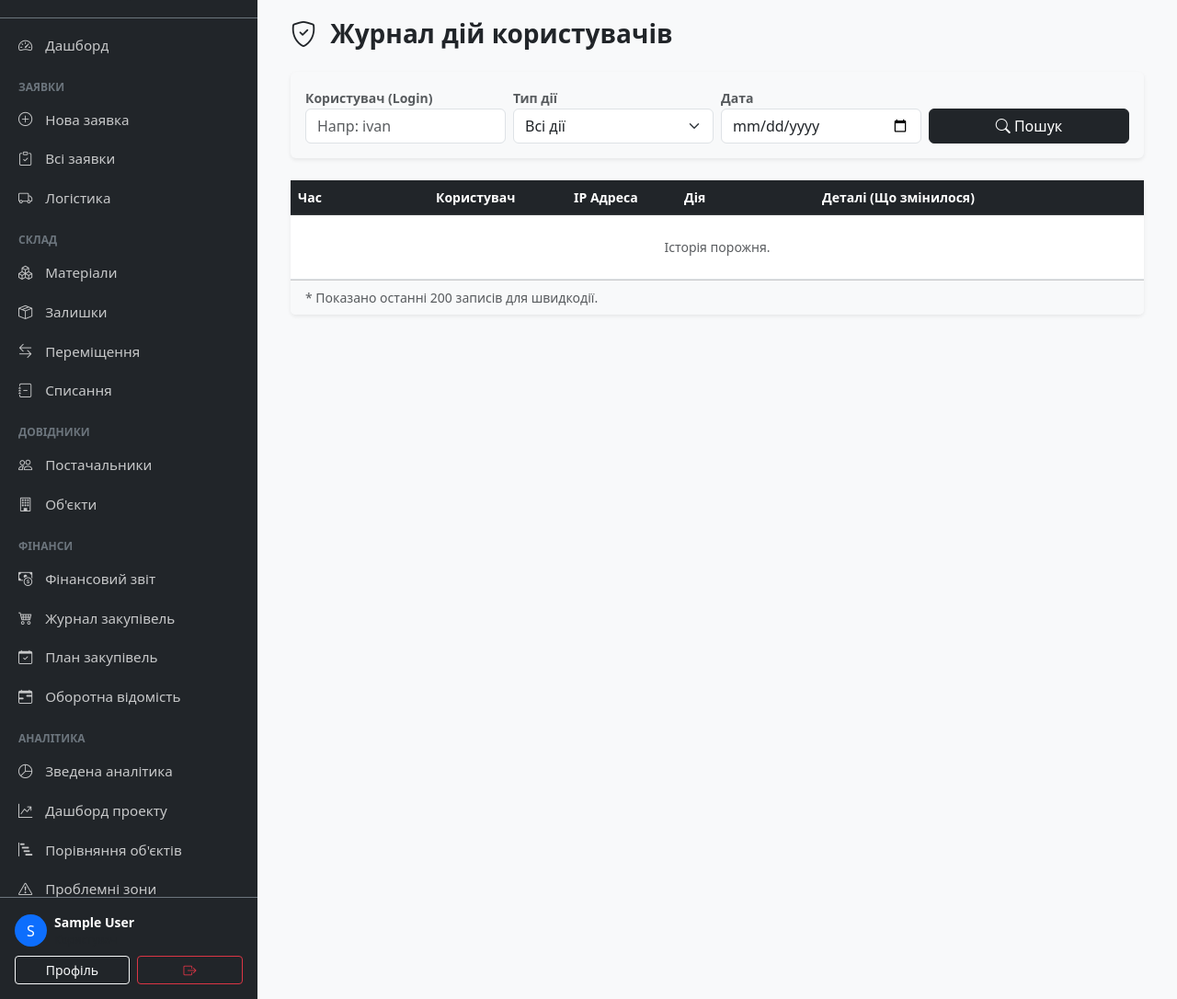
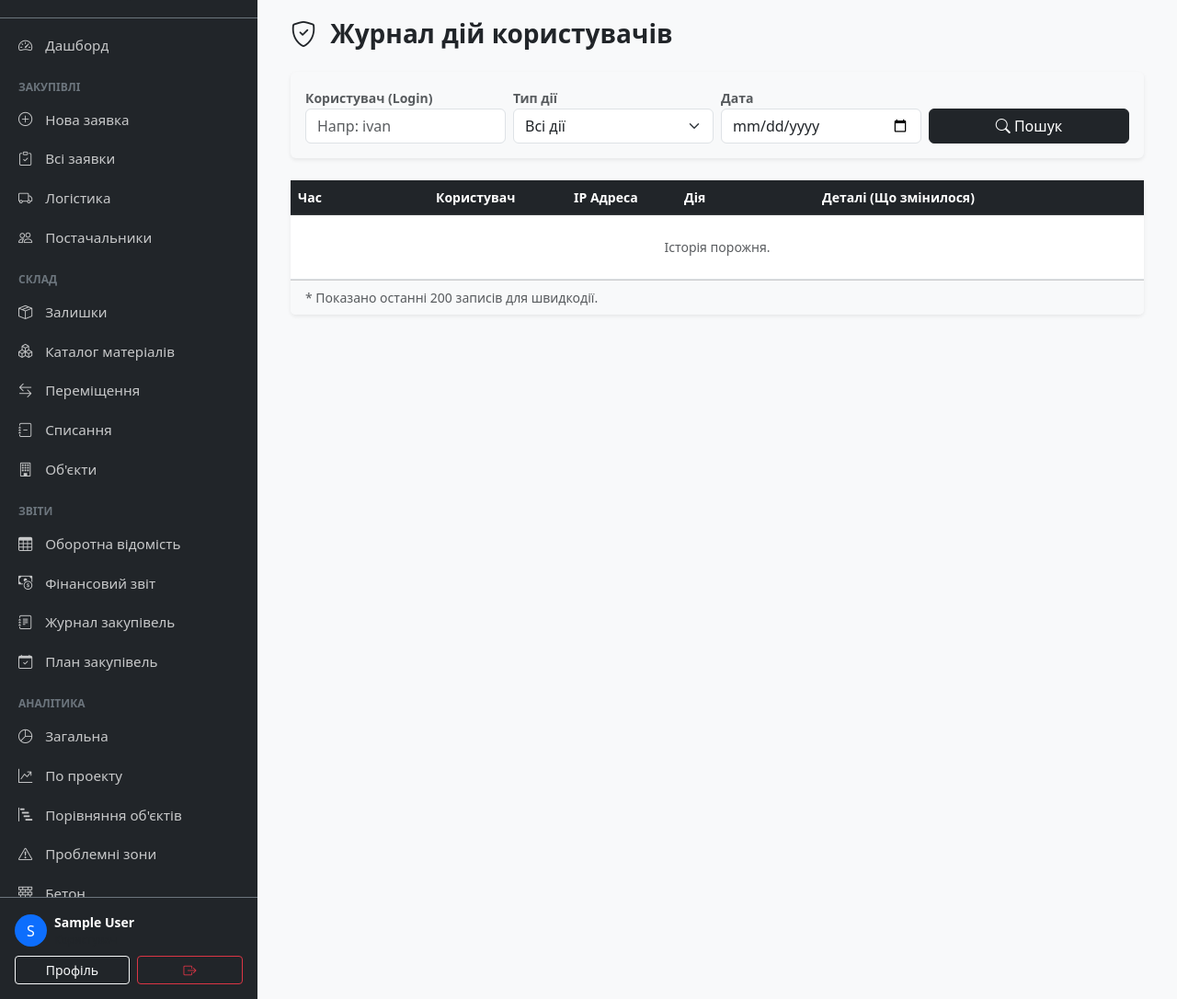
Before and after one commit to andre20122002/construction-crm, a Django app: page /reports/audit/ in a window 1280 px wide. Shown: the part 66-1152 px from the top of the page at 92% size. Run offline with Django 5.2, Linux system fonts and the light colour scheme; the visitor is signed in with stand-in values (Sample User, id 1); data comes from the database, SQL or seed files in the repository; data that the repository does not hold is empty; parts of the project's set-up code (start-up, migrations or seed data) failed here and were passed over; some libraries are stand-ins or nearby versions.

Commit message:
Reorganize sidebar menu for better UX
- Renamed sections for clarity: Закупівлі, Склад, Звіти, Аналітика, Журнали
- Moved Постачальники under Закупівлі (procurement workflow)
- Moved Об'єкти under Склад (inventory management)
- Combined all analytics under Аналітика section
- Reordered items by frequency of use
- Added comments for section grouping

Co-Authored-By: Claude Opus 4.5 <noreply@anthropic.com>

```diff
--- a/warehouse/templates/warehouse/base.html
+++ b/warehouse/templates/warehouse/base.html
@@ -118,7 +118,8 @@
                 {% if user.is_staff %}
                     <!-- === МЕНЮ МЕНЕДЖЕРА === -->
 
-                    <div class="sidebar-heading">Заявки</div>
+                    <!-- ЗАКУПІВЛІ - щоденна робота -->
+                    <div class="sidebar-heading">Закупівлі</div>
                     <li class="nav-item">
                         <a href="{% url 'create_order' %}" class="nav-link {% if route_name == 'create_order' %}active{% endif %}">
                             <i class="bi bi-plus-circle"></i> Нова заявка
@@ -134,16 +135,22 @@
                             <i class="bi bi-truck"></i> Логістика
                         </a>
                     </li>
+                    <li class="nav-item">
+                        <a href="{% url 'suppliers_rating' %}" class="nav-link {% if route_name == 'suppliers_rating' %}active{% endif %}">
+                            <i class="bi bi-people"></i> Постачальники
+                        </a>
+                    </li>
 
+                    <!-- СКЛАД - управління запасами -->
                     <div class="sidebar-heading">Склад</div>
                     <li class="nav-item">
-                        <a href="{% url 'material_list' %}" class="nav-link {% if route_name == 'material_list' %}active{% endif %}">
-                            <i class="bi bi-boxes"></i> Матеріали
+                        <a href="{% url 'stock_balance_report' %}" class="nav-link {% if route_name == 'stock_balance_report' %}active{% endif %}">
+                            <i class="bi bi-box-seam"></i> Залишки
                         </a>
                     </li>
                     <li class="nav-item">
-                        <a href="{% url 'stock_balance_report' %}" class="nav-link {% if route_name == 'stock_balance_report' %}active{% endif %}">
-                            <i class="bi bi-box-seam"></i> Залишки
+                        <a href="{% url 'material_list' %}" class="nav-link {% if route_name == 'material_list' %}active{% endif %}">
+                            <i class="bi bi-boxes"></i> Каталог матеріалів
                         </a>
                     </li>
                     <li class="nav-item">
@@ -156,20 +163,19 @@
                             <i class="bi bi-journal-minus"></i> Списання
                         </a>
                     </li>
-
-                    <div class="sidebar-heading">Довідники</div>
-                    <li class="nav-item">
-                        <a href="{% url 'suppliers_rating' %}" class="nav-link {% if route_name == 'suppliers_rating' %}active{% endif %}">
-                            <i class="bi bi-people"></i> Постачальники
-                        </a>
-                    </li>
                     <li class="nav-item">
                         <a href="{% url 'warehouse_detail' 1 %}" class="nav-link {% if route_name == 'warehouse_detail' %}active{% endif %}">
                             <i class="bi bi-building"></i> Об'єкти
                         </a>
                     </li>
 
-                    <div class="sidebar-heading">Фінанси</div>
+                    <!-- ЗВІТИ - фінанси та документи -->
+                    <div class="sidebar-heading">Звіти</div>
+                    <li class="nav-item">
+                        <a href="{% url 'period_report' %}" class="nav-link {% if route_name == 'period_report' %}active{% endif %}">
+                            <i class="bi bi-table"></i> Оборотна відомість
+                        </a>
+                    </li>
                     <li class="nav-item">
                         <a href="{% url 'financial_report' %}" class="nav-link {% if route_name == 'financial_report' %}active{% endif %}">
                             <i class="bi bi-cash-coin"></i> Фінансовий звіт
@@ -177,7 +183,7 @@
                     </li>
                     <li class="nav-item">
                         <a href="{% url 'procurement_journal' %}" class="nav-link {% if route_name == 'procurement_journal' %}active{% endif %}">
-                            <i class="bi bi-cart4"></i> Журнал закупівель
+                            <i class="bi bi-journal-text"></i> Журнал закупівель
                         </a>
                     </li>
                     <li class="nav-item">
@@ -185,21 +191,17 @@
                             <i class="bi bi-calendar-check"></i> План закупівель
                         </a>
                     </li>
-                    <li class="nav-item">
-                        <a href="{% url 'period_report' %}" class="nav-link {% if route_name == 'period_report' %}active{% endif %}">
-                            <i class="bi bi-calendar-range"></i> Оборотна відомість
-                        </a>
-                    </li>
 
+                    <!-- АНАЛІТИКА - глибший аналіз -->
                     <div class="sidebar-heading">Аналітика</div>
                     <li class="nav-item">
                         <a href="{% url 'reports_dashboard' %}" class="nav-link {% if route_name == 'reports_dashboard' %}active{% endif %}">
-                            <i class="bi bi-pie-chart"></i> Зведена аналітика
+                            <i class="bi bi-pie-chart"></i> Загальна
                         </a>
                     </li>
                     <li class="nav-item">
                         <a href="{% url 'project_dashboard' %}" class="nav-link {% if route_name == 'project_dashboard' %}active{% endif %}">
-                            <i class="bi bi-graph-up-arrow"></i> Дашборд проекту
+                            <i class="bi bi-graph-up-arrow"></i> По проекту
                         </a>
                     </li>
                     <li class="nav-item">
@@ -212,8 +214,6 @@
                             <i class="bi bi-exclamation-triangle"></i> Проблемні зони
                         </a>
                     </li>
-
-                    <div class="sidebar-heading">Будівництво</div>
                     <li class="nav-item">
                         <a href="{% url 'concrete_analytics' %}" class="nav-link {% if route_name == 'concrete_analytics' %}active{% endif %}">
                             <i class="bi bi-bricks"></i> Бетон
@@ -230,6 +230,7 @@
                         </a>
                     </li>
 
+                    <!-- ЖУРНАЛИ - історія та аудит -->
                     <div class="sidebar-heading">Журнали</div>
                     <li class="nav-item">
                         <a href="{% url 'movement_history' %}" class="nav-link {% if route_name == 'movement_history' %}active{% endif %}">
@@ -238,7 +239,7 @@
                     </li>
                     <li class="nav-item">
                         <a href="{% url 'transfer_analytics' %}" class="nav-link {% if route_name == 'transfer_analytics' %}active{% endif %}">
-                            <i class="bi bi-activity"></i> Аналітика логістики
+                            <i class="bi bi-signpost-split"></i> Логістика (аналіз)
                         </a>
                     </li>
                     <li class="nav-item">
```
